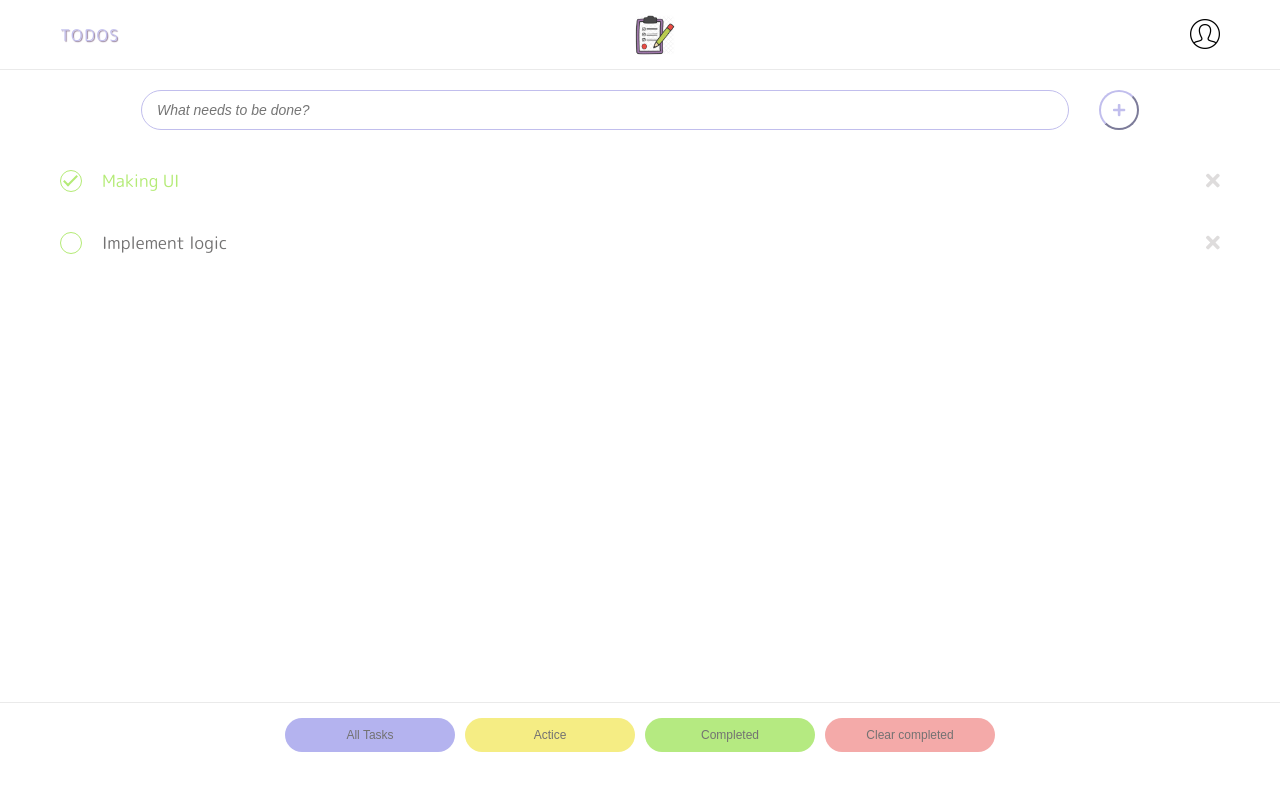
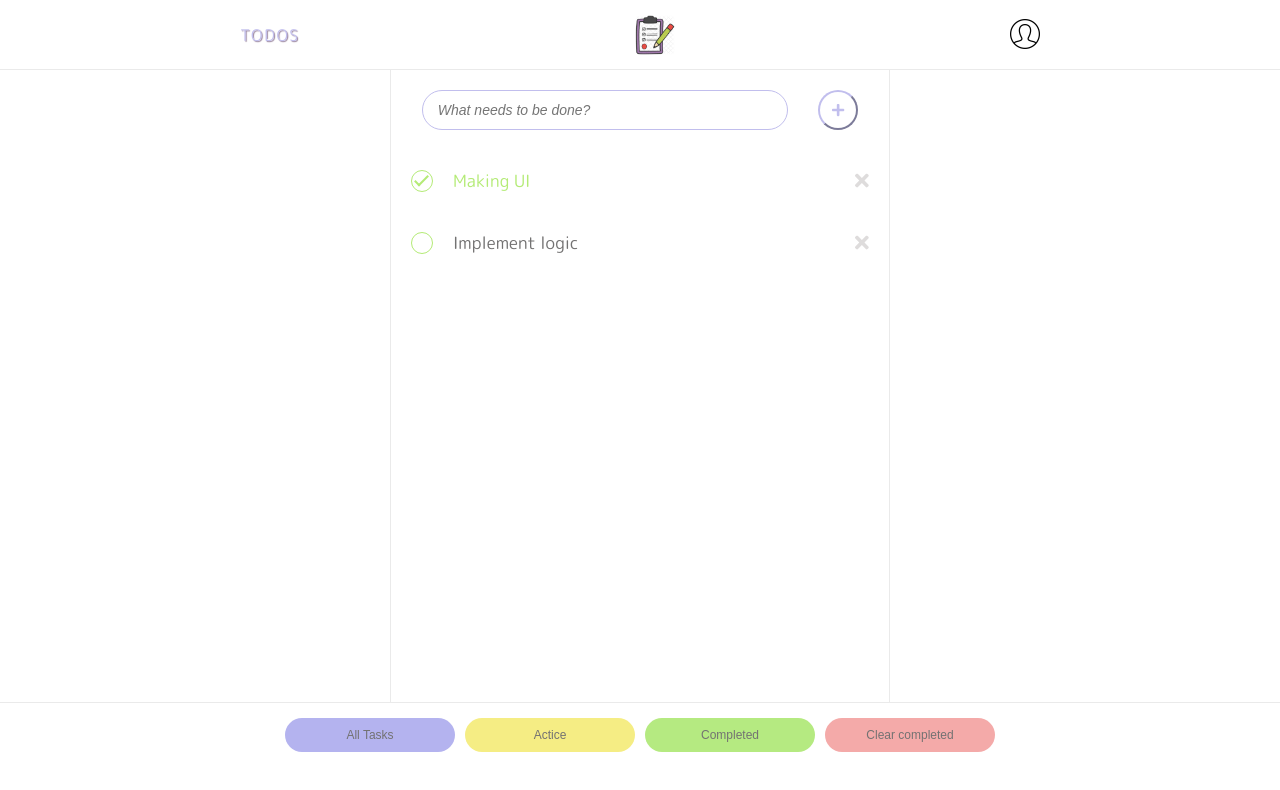
Before and after one commit to mvn-tienle2-dn/Todo-PWA, a Vue app in the folder todo-vue-pwa/: page / in a window 1280 px wide. Shown: the top 790 px of the page. Built offline with nearby package versions, Linux system fonts and the light colour scheme.

Commit message:
Responsive for app

```diff
--- a/todo-vue-pwa/src/assets/styling/base/_variables.scss
+++ b/todo-vue-pwa/src/assets/styling/base/_variables.scss
@@ -30,5 +30,6 @@ $color: (
   violet: #C1BEED,
   violet-dark: #96819a,
   text-grey: #dedcdc,
-  green: #B4EB76
+  green: #B4EB76,
+  blue-light: #C8E6F5,
 )
--- a/todo-vue-pwa/src/assets/styling/layout/_header.scss
+++ b/todo-vue-pwa/src/assets/styling/layout/_header.scss
@@ -31,3 +31,14 @@
     }
   }
 }
+@include respond-above("medium") {
+  .page-header {
+    @include pxRem(padding, 0 100);
+  }
+}
+
+@include respond-above("large") {
+  .page-header {
+    @include pxRem(padding, 0 220);
+  }
+}
--- a/todo-vue-pwa/src/assets/styling/layout/_layout.scss
+++ b/todo-vue-pwa/src/assets/styling/layout/_layout.scss
@@ -1,3 +1,4 @@
+$container-bg-width: 500px;
 .container {
   @include pxRem(padding-left, $grid-gutter);
   @include pxRem(padding-right, $grid-gutter);
@@ -8,3 +9,17 @@
 .page-main {
   min-height: calc(100vh - #{f-pxRem(168)});
 }
+
+@include respond-above("medium") {
+  .layout-bg-blue {
+    // background: scale-color($color: map-get($color, blue-light), $lightness: 60%);
+    background: white;
+    > .container {
+      background: map-get($color, white);
+      min-height: calc(100vh - #{f-pxRem(168)});
+      width: $container-bg-width;
+      border-left: 1px solid map-get($color, border-light);
+      border-right: 1px solid map-get($color, border-light);
+    }
+  }
+}
--- a/todo-vue-pwa/src/components/Todo.vue
+++ b/todo-vue-pwa/src/components/Todo.vue
@@ -1,9 +1,11 @@
 <template>
   <div class="page-todo">
     <Header/>
-    <div class="page-main">
-      <TodoForm/>
-      <TodoList/>
+    <div class="page-main layout-bg-blue">
+      <div class="container">
+        <TodoForm/>
+        <TodoList/>
+      </div>
     </div>
     <Footer/>
   </div>
--- a/todo-vue-pwa/src/components/features/Form.vue
+++ b/todo-vue-pwa/src/components/features/Form.vue
@@ -1,6 +1,6 @@
 <template>
   <div class="page-form">
-    <div class="container text-between">
+    <div class="text-between">
       <form>
         <div class="flex-centered">
           <input type="text" v-model="content" class="input-todo" @keypress.enter.prevent="addToList" placeholder="What needs to be done?">
--- a/todo-vue-pwa/src/components/features/ListTodo.vue
+++ b/todo-vue-pwa/src/components/features/ListTodo.vue
@@ -1,6 +1,6 @@
 <template>
   <div class="page-list-todo">
-    <div class="container">
+    <div class="">
       <ul class="list-todo">
         <li v-for="(todo, idx) in todoList" :key="idx" class="todo-item">
           <div class="checkbox-section">
```
